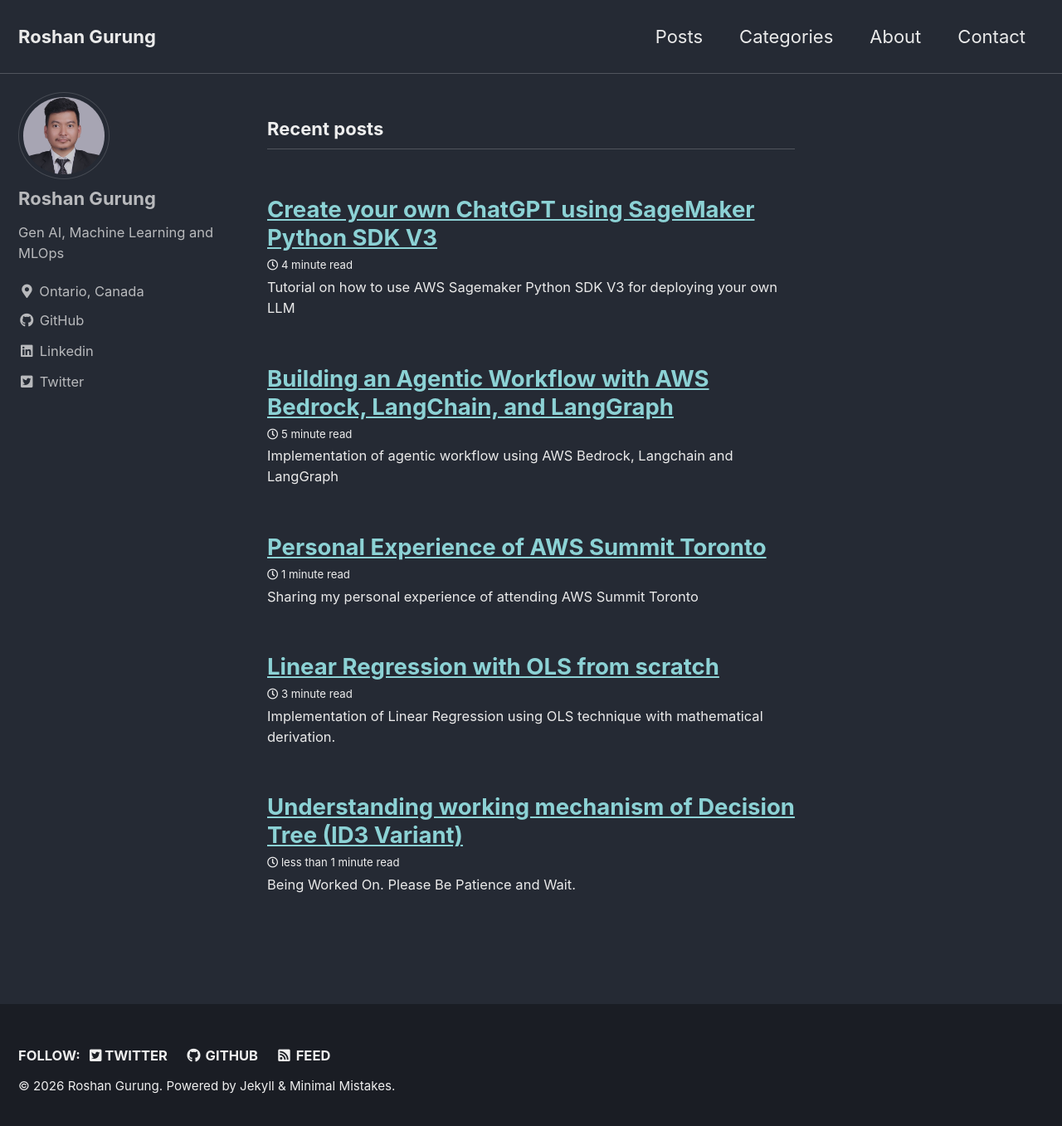
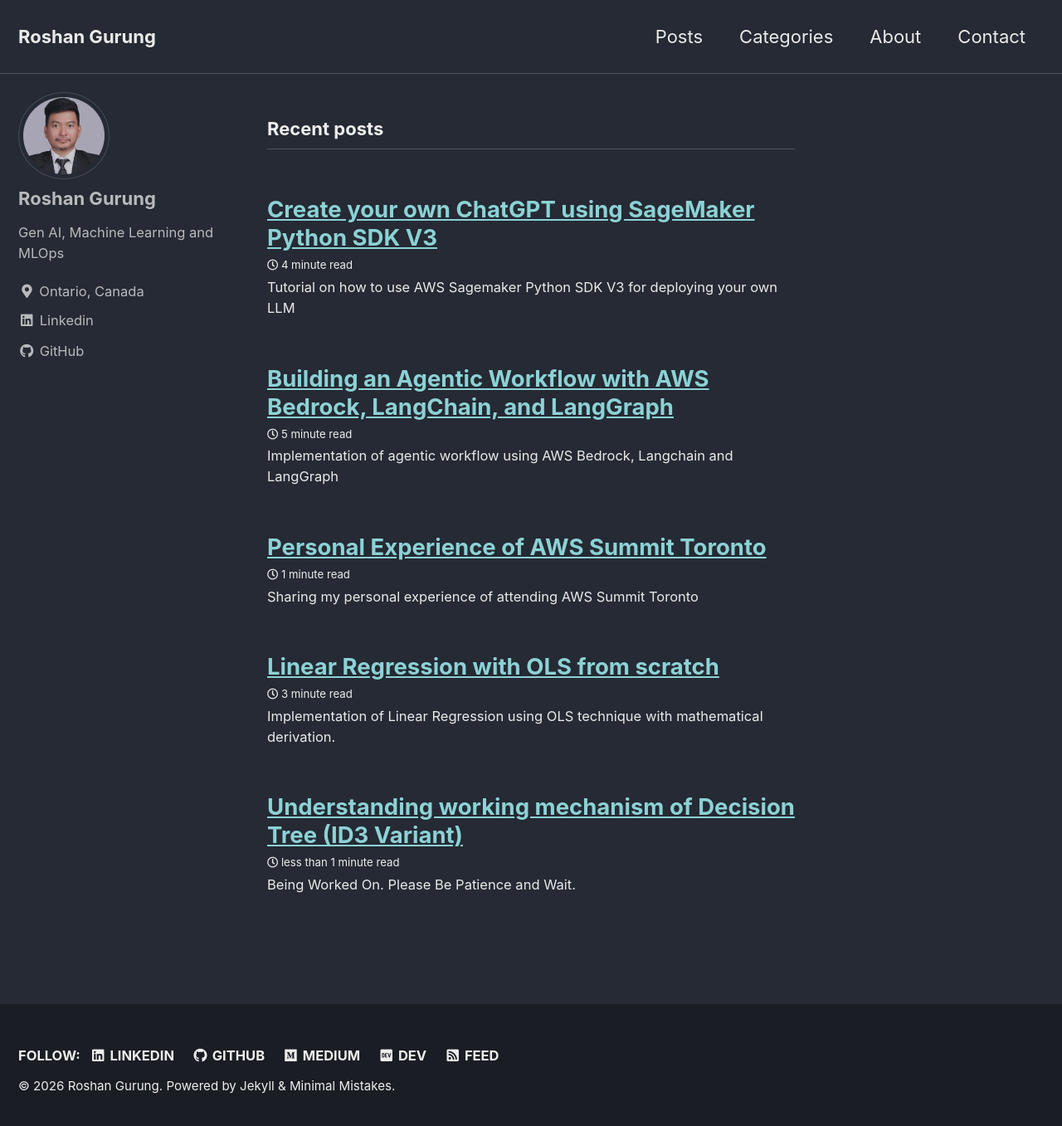
Before and after one commit to RoshanGurungSr/RoshanGurungSr.github.io, a Jekyll site: the page built from index.html, in a window 1280 px wide and 1365 px high. Shown: the top 1357 px of the window at 83% size. Built offline with Jekyll 4.4.1, drawn with Linux system fonts in a browser that asks for light colours; cached includes are drawn as plain includes; the list of posts is cut into pages by our own code.

Commit message:
:sparkles: (refactor) Update linked resources

```diff
--- a/_config.yml
+++ b/_config.yml
@@ -105,31 +105,28 @@
   location         : "Ontario, Canada"
   email            :
   links:
+    - label: "Linkedin"
+      icon: "fab fa-fw fa-linkedin"
+      url: "https://www.linkedin.com/in/roshan-gurung-learning"
     - label: "GitHub"
       icon: "fab fa-fw fa-github"
       url: "https://https://github.com/RoshanGurungSr"
-    - label: "Linkedin"
-      icon: "fab fa-fw fa-linkedin"
-      url: "https://www.linkedin.com/in/roshan-gurung-learning"
-    - label: "Twitter"
-      icon: "fab fa-fw fa-twitter-square"
-      url: "https://twitter.com/RosanGrgSr"
-#    - label: "Email"
-#      icon: "fas fa-fw fa-envelope-square"
-#       url: "roshan.gurung.sr@gmail.com"
-#    - label: "Website"
-#        icon: "fas fa-fw fa-link"
-#         url: "https://your-website.com"
 
 # Site Footer
 footer:
   links:
-    - label: "Twitter"
-      icon: "fab fa-brands fa-twitter-square"
-      url: "https://twitter.com/RosanGrgSr"
+    - label: "Linkedin"
+      icon: "fab fa-fw fa-linkedin"
+      url: "https://www.linkedin.com/in/roshan-gurung-learning"
     - label: "GitHub"
       icon: "fab fa-fw fa-github"
-      url: "https://https://github.com/RoshanGurungSr"
+      url: "https://medium.com/@roshan.gurung.sr"
+    - label: "Medium"
+      icon: "fab fa-fw fa-medium"
+      url: "https://medium.com/@roshan.gurung.sr"
+    - label: "Dev"
+      icon: "fab fa-fw fa-dev"
+      url: "https://dev.to/rgurung_sr"
 
 # Reading Files
 include:
```
